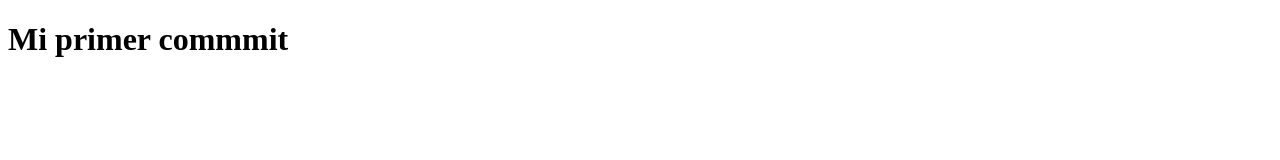
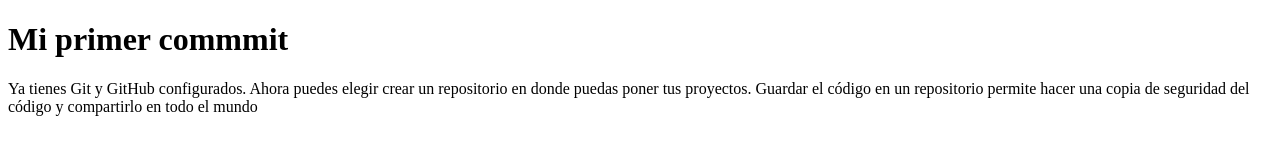
Before and after one commit to tomi-20/mi-primer-repositorio, a plain HTML site: page Index.html in a window 1280 px wide. Drawn offline with Linux system fonts and the light colour scheme.

Commit message:
agregeg un parrafo

```diff
--- a/Index.html
+++ b/Index.html
@@ -9,5 +9,7 @@
 <body>
     <h1>Mi primer commmit</h1>
 
+    <p>Ya tienes Git y GitHub configurados. Ahora puedes elegir crear un repositorio en donde puedas poner tus proyectos. Guardar el código en un repositorio permite hacer una copia de seguridad del código y compartirlo en todo el mundo</p>
+
 </body>
 </html>
```
